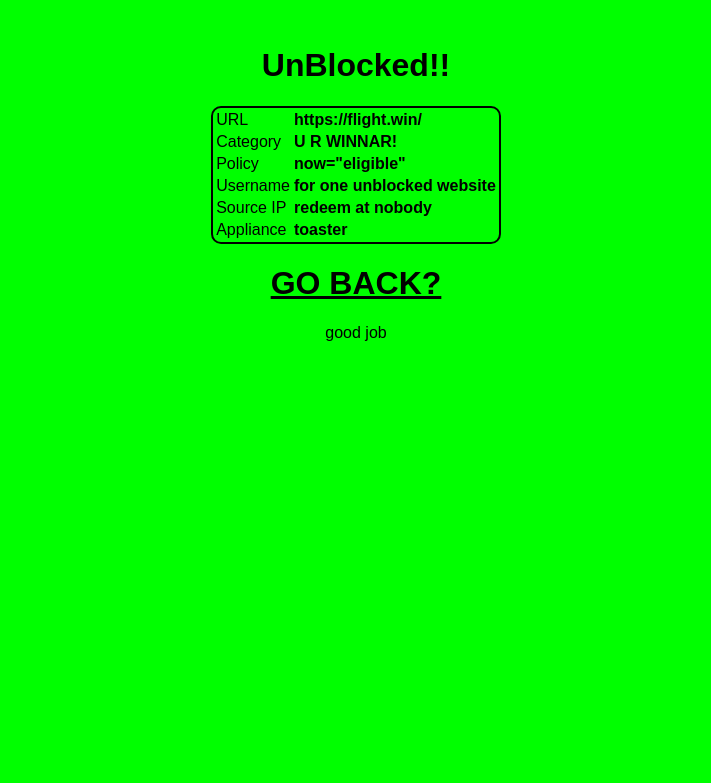
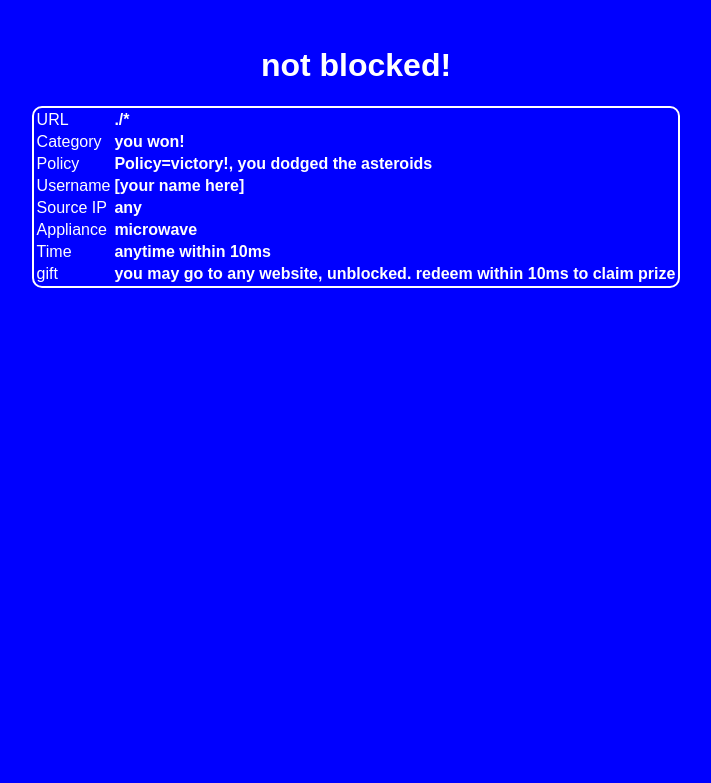
Before and after one commit to buckldav/space, a Django app: page /flight/win/ in a window 1280 px wide. Shown: the top 783 px of the page, without its empty margins (284-995 px from the left). Run offline with Django 5.2, Linux system fonts and the light colour scheme; parts of the project's set-up code (start-up, migrations or seed data) failed here and were passed over.

Commit message:
finish-ish

```diff
--- a/space/templates/flight/ContentKeeper.html
+++ b/space/templates/flight/ContentKeeper.html
@@ -1,3 +1,4 @@
+<!DOCTYPE html>
 <html><head>
 <meta http-equiv="content-type" content="text/html; charset=UTF-8"><meta http-equiv="X-UA-Compatible" content="IE=9">
 <style type="text/css">
@@ -13,11 +14,11 @@
 <tbody><tr><td>URL</td><th>https://never.gonna.give.you.up/</th></tr>
 <tr><td>Category</td><th>YOUD IED!</th></tr>
 <tr><td>Policy</td><th>smashed="into asteroids"</th></tr>
-<tr><td>Username</td><th>donworrybout it</th></tr>
+<tr><td>Username</td><th>a. nonymous</th></tr>
 <tr><td>Source IP</td><th>space.meritprepacademy.app</th></tr>
 <tr><td>Appliance</td><th>toaster</th></tr>
 <!--<tr><td>Time</td><th></th></tr> -->
 </tbody></table>
-<h1><a href="/flight" style="color: #FFFFFF">GO BACK!!!!</a></h1>
+<h1><a href="/flight" style="color: #FFFFFF">GO BACK!!!! (in time 5 mins)</a></h1>
 <p> it's good for u </p>
 </center><div id="audd-recorder-marker" style="display: none;"></div></body></html>
--- a/space/templates/flight/Win.html
+++ b/space/templates/flight/Win.html
@@ -1,23 +1,27 @@
+<!DOCTYPE html>
 <html><head>
 <meta http-equiv="content-type" content="text/html; charset=UTF-8"><meta http-equiv="X-UA-Compatible" content="IE=9">
 <style type="text/css">
-.r {border:Solid 2px Black;border-radius:10px;-moz-border-radius:10px;-webkit-border-radius:10px;}
-.b {color:Black;background-color:Lime;font-family:arial;}
+.r {border:Solid 2px White;border-radius:10px;-moz-border-radius:10px;-webkit-border-radius:10px;}
+.b {color:White;background-color:blue;font-family:arial;}
 .t {text-align:left;}
 </style>
-<title>ContentKeeper</title></head>
+<title>you won!</title></head>
 <body class="b">
 <center>
-<br><h1>UnBlocked!!</h1>
+<br><h1>not blocked!</h1>
 <table class="r t">
-<tbody><tr><td>URL</td><th>https://flight.win/</th></tr>
-<tr><td>Category</td><th>U R WINNAR!</th></tr>
-<tr><td>Policy</td><th>now="eligible"</th></tr>
-<tr><td>Username</td><th>for one unblocked website</th></tr>
-<tr><td>Source IP</td><th>redeem at nobody</th></tr>
-<tr><td>Appliance</td><th>toaster</th></tr>
-<!--<tr><td>Time</td><th></th></tr> -->
+<tbody><tr><td>URL</td><th>./*</th></tr>
+<tr><td>Category</td><th>you won!</th></tr>
+<tr><td>Policy</td><th>Policy=victory!, you dodged the asteroids</th></tr>
+<tr><td>Username</td><th>[your name here]</th></tr>
+<tr><td>Source IP</td><th>any</th></tr>
+<tr><td>Appliance</td><th>microwave</th></tr>
+<tr><td>Time</td><th>anytime within 10ms</th></tr>
+<tr><td>gift</td><th>you may go to any website, unblocked. redeem within 10ms to claim prize</th></tr>
+
 </tbody></table>
-<h1><a href="/flight" style="color: #000000">GO BACK?</a></h1>
-<p> good job </p>
-</center><div id="audd-recorder-marker" style="display: none;"></div></body></html>
+
+
+</center>
+</body></html>
```
Also changed, not shown: space/templates/flight/index.html (+25 -36 lines).
